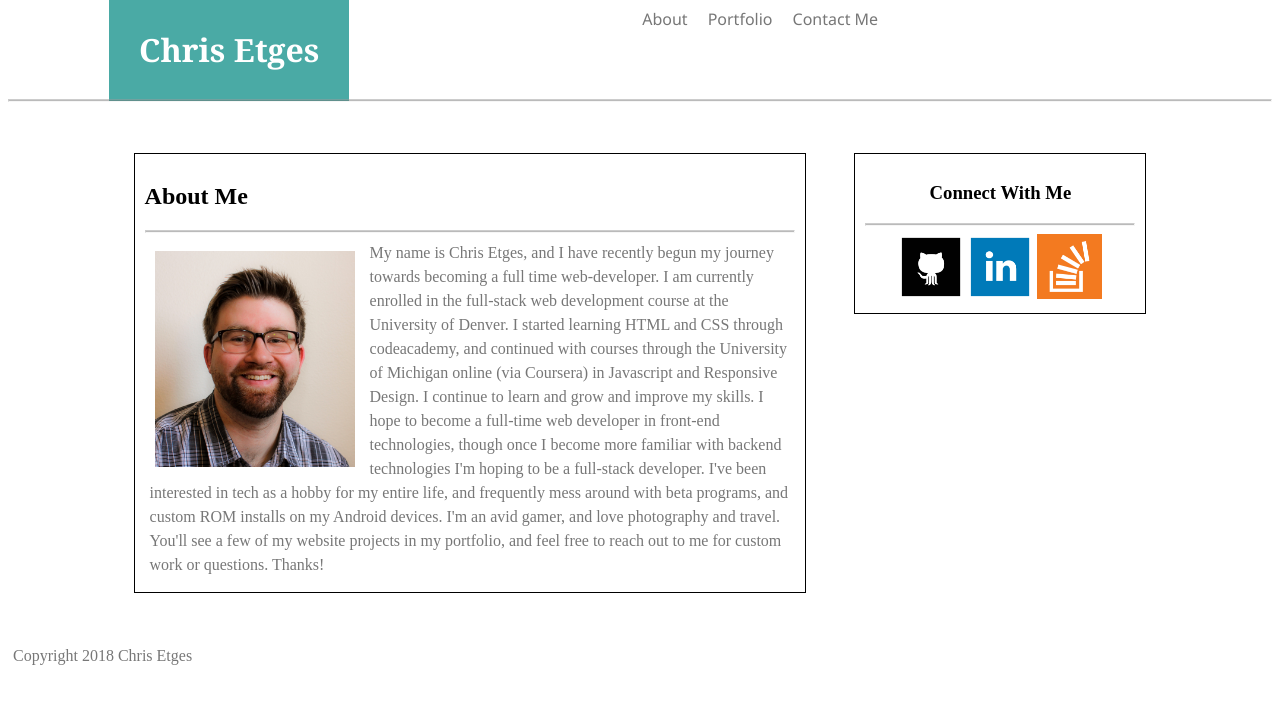
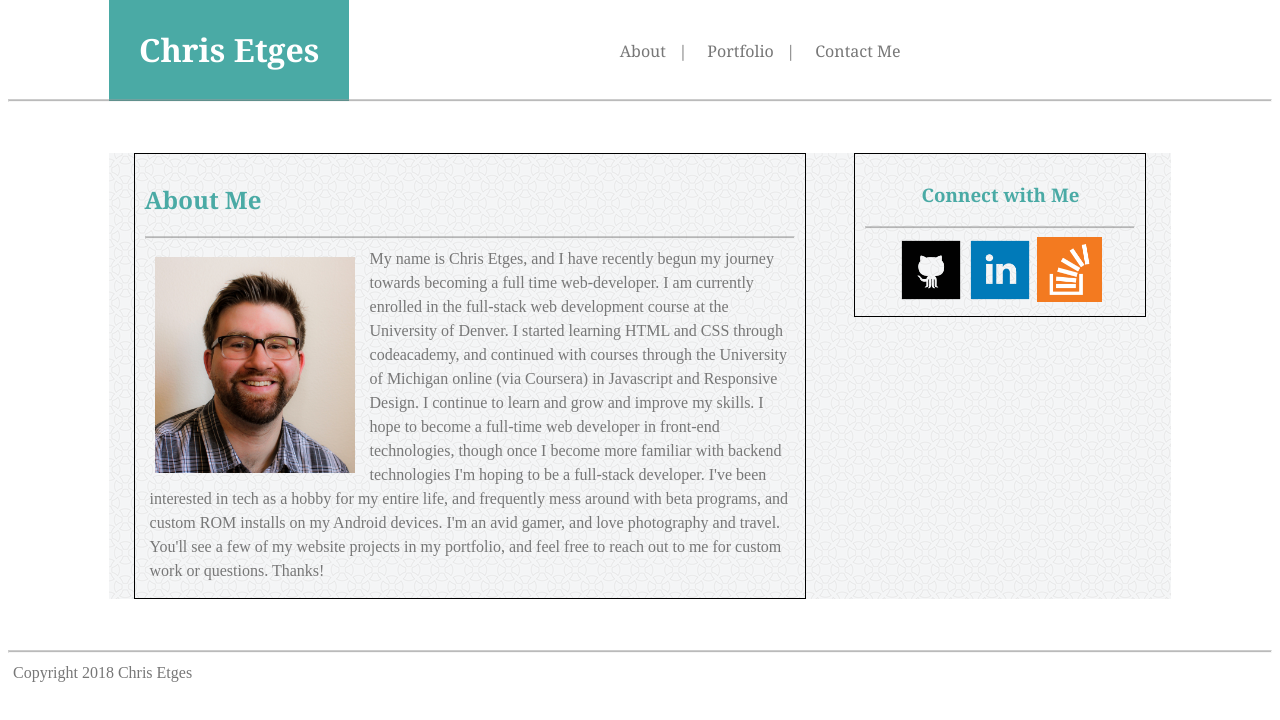
Before and after one commit to cetges86/Basic-Portfolio, a plain HTML site: page index.html in a window 1280 px wide. Drawn offline with Linux system fonts and the light colour scheme; a script that the page names is missing.

Commit message:
background

```diff
--- a/assets/styles.css
+++ b/assets/styles.css
@@ -3,7 +3,12 @@
     margin: 0% 8%;
     justify-content: space-between;
 }
+/* .mainPage{
+    background-image: url(../images/circles-light.png);
+    background-size: fill;
+} */
 .container {
+    background-image: url(../images/circles-light.png);
     margin: 4% 8%;
     align-content: center;
     display: flex;
@@ -37,6 +42,12 @@ hr {
     height: 1px;
     opacity: .5;
 }
+
+.vert {
+    height: 3px;
+    width: 1px;
+    background-color: #777777;
+}
 h1 {
     font-family: Georgia, 'Times New Roman', Times, serif;
     background-color: #4aaaa5;
@@ -47,13 +58,19 @@ h1 {
     float: left;
 }
 
+h2, h3 {
+    font-family: Georgia, 'Times New Roman', Times, serif;
+    color: #4aaaa5;
+}
+
 .nav{
     align-items: flex-end;
     margin:0 auto;
+    padding-top:3%;
 }
 
 nav a {
-    font-family: 'Segoe UI', Tahoma, Geneva, Verdana, sans-serif;
+    font-family: Georgia, 'Times New Roman', Times, serif;
     text-decoration: none;
     color:#777777;
     text-align: right;
--- a/index.html
+++ b/index.html
@@ -16,14 +16,15 @@
             <h1>Chris Etges</h1>
             <!-- Nav bar links -->
             <nav class="nav">
-                <a href="index.html">About</a>
-                <a href="portfolio.html">Portfolio</a>
+                <a href="index.html">About &nbsp; |</a>
+                <a href="portfolio.html">Portfolio &nbsp; |</a>
                 <a href="contact.html">Contact Me</a>
             </nav>
         </div>
     </header>
 
 <hr>
+<section class="mainPage">
     <div class="container">
                 <!-- Main content -->
                 <section class="aboutMe">
@@ -46,7 +47,7 @@
                 </section>
             <!--logo images -->
                 <section class="contactMe">
-                 <h3>Connect With Me</h3>
+                    <h3>Connect with Me</h3>
                     <hr>
 
                     <a href="https://github.com/cetges86"><img class="logos" src="images/githublogo.png" alt="github logo"></a>
@@ -57,7 +58,8 @@
                 </section>
 
     </div>
-
+</section>
+<hr>
   <footer>
       <p>Copyright 2018 Chris Etges</p>
   </footer>
```
Also changed, not shown: images/circles-light.png (added). Lines whose indentation alone changed are shown as unchanged.
